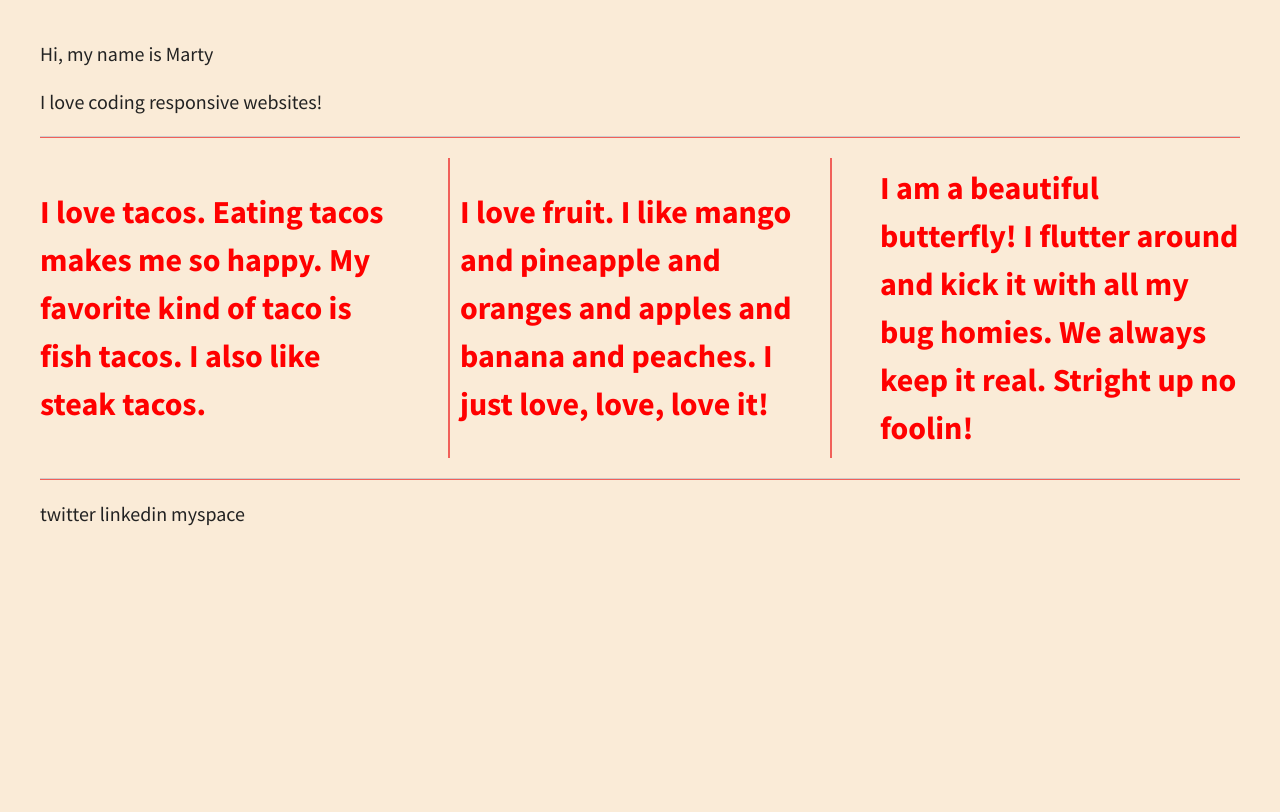
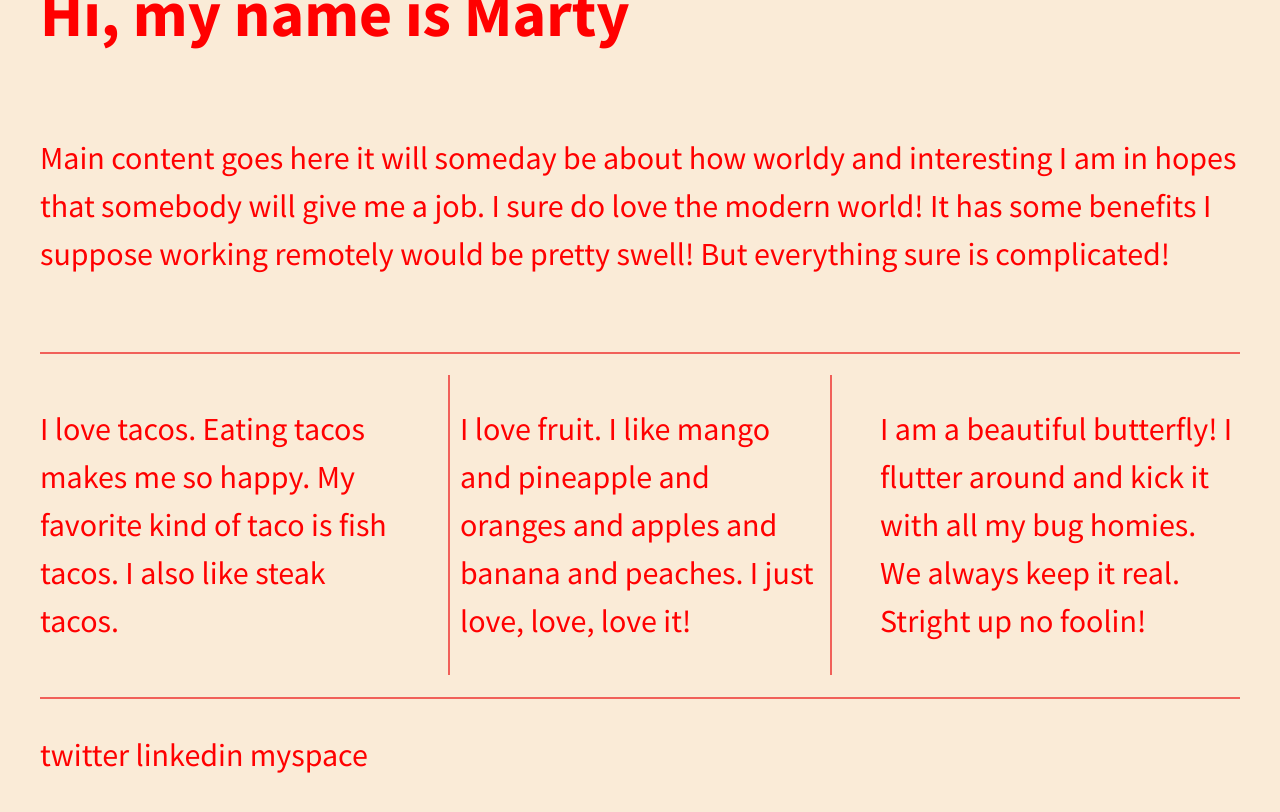
Before and after one commit to MJDellorusso/div-starter, a plain HTML site: page index.html in a window 1280 px wide. Drawn offline with nearby package versions, Linux system fonts and the light colour scheme.

Commit message:
Added flex-flow and 1200px max-width to .wrapper

```diff
--- a/css/main.css
+++ b/css/main.css
@@ -103,16 +103,65 @@ html {
 
 body {
   font-family: 'Source Sans Pro', sans-serif;
-  padding: 2em;
+  padding: 0em 2em;
   font-size: 1.25em;
   height: 100%;
+  display: flex;
+  justify-content: center;
+
+
 }
+
+header {
+
+    justify-content: flex-start;
+    align-items: flex-end;
+
+}
+
+header, footer {
+    width: 100%;
+    height: 80px;
+    display: flex;
+    justify-content: flex-start;
+
+
+}
+
+main {
+    width: 100%;
+    height: 250px;
+    display: flex;
+    justify-content: center;
+    border-bottom: 2px #f16059 solid;
+}
+
+header, main, footer {
+
+    color: red;
+    line-height: 1.5em;
+    font-size: 1.6em;
+    font-family: 'Source Sans Pro', sans-serif;
+    font-weight: 500;
+
+
+}
+
+footer {
+
+    border-top: 2px #f16059 solid;
+
+}
+
 
 .wrapper {
   /*add display:flex and set justify-content to space-between*/
-  font-weight: 700;
+  font-weight: 300;
   display: flex;
   justify-content: space-between;
+  flex-flow: row wrap;
+  max-width: 1200px;
+
 
 }
 
@@ -135,9 +184,6 @@ body {
     padding: 0 10px;
 }
 
-hr {
-    background-color: #f16059;
-}
 
 
 
--- a/index.html
+++ b/index.html
@@ -20,24 +20,37 @@
         <!--[if lt IE 8]>
             <p class="browserupgrade">You are using an <strong>outdated</strong> browser. Please <a href="http://browsehappy.com/">upgrade your browser</a> to improve your experience.</p>
         <![endif]-->
-        <header>Hi, my name is Marty</header>
-        <p>I love coding responsive websites!</p>
-       <hr>
+
+
+
+
         <section class="wrapper">
+            <header>
+                <h1>Hi, my name is Marty</h1>
+            </header>
+
+            <main>
+                <p>Main content goes here it will someday be about how worldy and interesting I am in hopes that somebody will give me a job. I sure do love the modern world! It has some benefits I suppose working remotely would be pretty swell! But everything sure is complicated!</p>
+            </main>
+
             <div class="div-1">
-                I love tacos. Eating tacos makes me so happy. My favorite kind of taco is fish tacos. I also like steak tacos.
+               <p>I love tacos. Eating tacos makes me so happy. My favorite kind of taco is fish tacos. I also like steak tacos.</p>
             </div>
 
             <div class="div-2">
-                I love fruit. I like mango and pineapple and oranges and apples and banana and peaches. I just love, love, love it!
+                <p>I love fruit. I like mango and pineapple and oranges and apples and banana and peaches. I just love, love, love it!</p>
             </div>
             <div class="div-3">
-                I am a beautiful butterfly! I flutter around and kick it with all my bug homies. We always keep it real.
-                Stright up no foolin!
+                <p>I am a beautiful butterfly! I flutter around and kick it with all my bug homies. We always keep it real.
+                Stright up no foolin!</p>
             </div>
+            <footer>
+                <p>twitter linkedin myspace</p>
+            </footer>
         </section>
-        <hr>
-        <footer>twitter linkedin myspace</footer>
+
+
+
 
         <script src="https://ajax.googleapis.com/ajax/libs/jquery/1.11.3/jquery.min.js"></script>
         <script>window.jQuery || document.write('<script src="js/vendor/jquery-1.11.3.min.js"><\/script>')</script>
```
